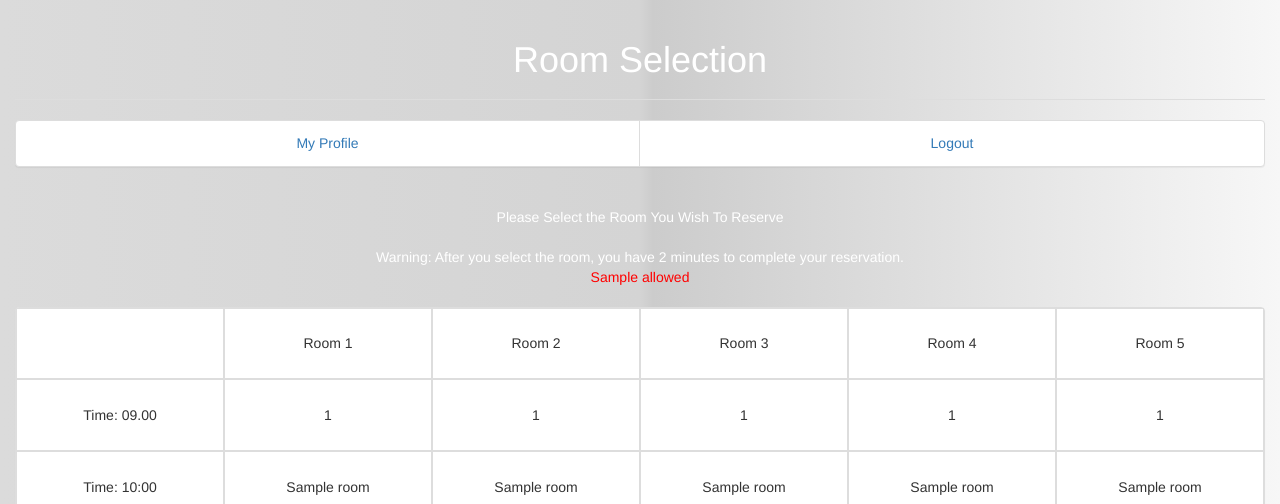
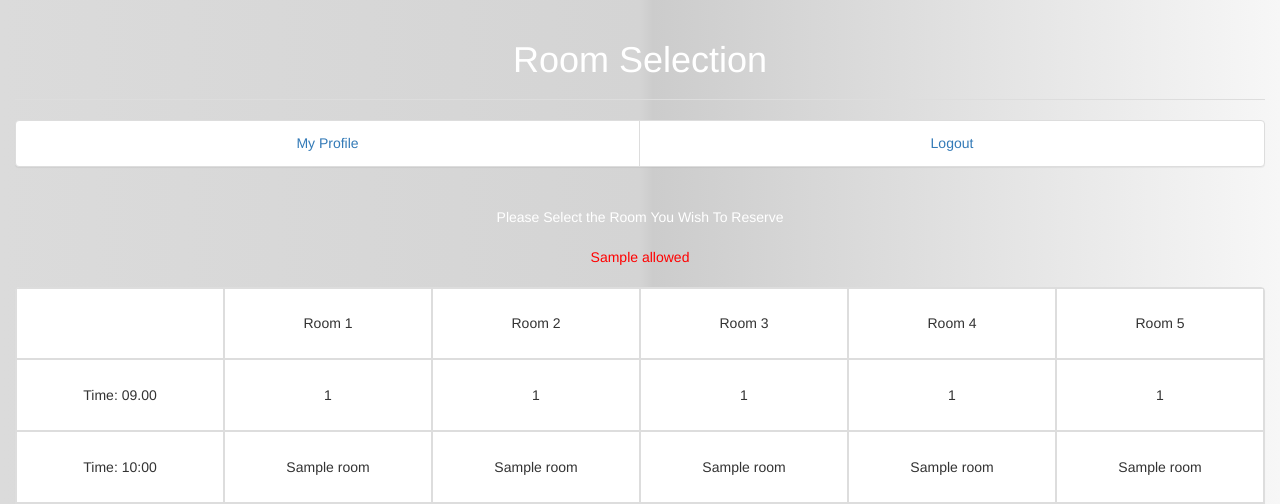
Before and after one commit to lancelafontaine/caproomster, a Flask app: template app/templates/add.html in a window 1280 px wide. Shown: the top 504 px of the page. Run offline with Flask 2, Linux system fonts and the light colour scheme; the visitor is signed in with stand-in values (Sample User, id 1); the template is opened without the code that fills it: most values are stand-ins (such as "Sample title", 1, 10 or a date in 2020).

Commit message:
2 minute Lock
2 minute Lock

```diff
--- a/app/templates/add.html
+++ b/app/templates/add.html
@@ -31,7 +31,6 @@
       <div id="textcolorcorrector" class="row-fluid">
         <div class="text-center">Please Select the Room You Wish To Reserve</div>
           <br>
-          <div class="text-center">Warning: After you select the room, you have 2 minutes to complete your reservation.</div>
           <div class="text-center" style="color:red;">{{ allowed }}</div>
       </div>
       <br>
@@ -210,7 +209,7 @@
         clearInterval(interval);
         s = 60;
         m = 1;
-        $(".defaultCountdown").html("02 : 00");
+        /*$(".defaultCountdown").html("02 : 00");
         interval = setInterval(function(){
           if(s == 0)
           {
@@ -239,7 +238,7 @@
             alert("You Ran Out Of Time!");
             $(".close").trigger('click');
           }
-        }, 1000);
+        }, 1000);*/
       });
       $(function(){
         $("#relax").mouseenter(function(){
--- a/app/templates/modal (1).html
+++ b/app/templates/modal (1).html
@@ -10,7 +10,7 @@
         <div id="rider" class="container-fluid">
           <div class="row-fluid">
             <h2>
-              <div class="defaultCountdown col-xs-offset-6 col-sm-offset-6 col-md-offset-6 col-lg-offset-6 col-xs-6 col-sm-6 col-md-6 col-lg-6 text-center divider-countDown">
+              <div class="col-xs-offset-6 col-sm-offset-6 col-md-offset-6 col-lg-offset-6 col-xs-6 col-sm-6 col-md-6 col-lg-6 text-center ">
               </div>
             </h2>
           </div>
@@ -26,7 +26,6 @@
                         <p style="color: #333; font-weight: bold;">If the room is not available, you can click on X to be on the waiting list.</p><br>
                         <p style="color: #333; font-weight: bold;">You can only reserve the room for 2 consecutive hours.</p><br>
                          <p style="color: #333; font-weight: bold;">If you choose a room that is unavailable you will be put to a waiting automatically</p><br>
-                        <p style="color: #333; font-weight: bold;"><font color="red">Warning: You have 2 minutes to complete the reservation</font> .</p>
                         <br>
                         <p style="color: #333; font-weight: bold;">Please enter a short description of your reservation.</p>
                         <input type="text" id="myText" name="description" value="" required>
--- a/app/templates/modal (2).html
+++ b/app/templates/modal (2).html
@@ -10,7 +10,7 @@
         <div id="rider" class="container-fluid">
           <div class="row-fluid">
             <h2>
-              <div class="defaultCountdown col-xs-offset-6 col-sm-offset-6 col-md-offset-6 col-lg-offset-6 col-xs-6 col-sm-6 col-md-6 col-lg-6 text-center divider-countDown">
+              <div class="col-xs-offset-6 col-sm-offset-6 col-md-offset-6 col-lg-offset-6 col-xs-6 col-sm-6 col-md-6 col-lg-6 text-center">
               </div>
             </h2>
           </div>
@@ -22,7 +22,6 @@
                         <p style="color: #333; font-weight: bold;">Please select the box next to the available time slots.</p><br>
                         <p style="color: #333; font-weight: bold;">If the room is not available, you can click on X to be on the waiting list.</p><br>
                         <p style="color: #333; font-weight: bold;">You can only reserve the room for 2 consecutive hours.</p><br>
-                        <p style="color: #333; font-weight: bold;"><font color="red">Warning: You have 2 minutes to complete the reservation</font> .</p>
                         <br>
                         <p style="color: #333; font-weight: bold;">Please enter a short description of your reservation.</p>
                         <input type="text" id="myText" name="description" value="" required>
--- a/app/templates/modal (3).html
+++ b/app/templates/modal (3).html
@@ -10,7 +10,7 @@
         <div id="rider" class="container-fluid">
           <div class="row-fluid">
             <h2>
-              <div class="defaultCountdown col-xs-offset-6 col-sm-offset-6 col-md-offset-6 col-lg-offset-6 col-xs-6 col-sm-6 col-md-6 col-lg-6 text-center divider-countDown">
+              <div class="col-xs-offset-6 col-sm-offset-6 col-md-offset-6 col-lg-offset-6 col-xs-6 col-sm-6 col-md-6 col-lg-6 text-center">
               </div>
             </h2>
           </div>
@@ -22,7 +22,6 @@
                         <p style="color: #333; font-weight: bold;">Please select the box next to the available time slots.</p><br>
                         <p style="color: #333; font-weight: bold;">If the room is not available, you can click on X to be on the waiting list.</p><br>
                         <p style="color: #333; font-weight: bold;">You can only reserve the room for 2 consecutive hours.</p><br>
-                        <p style="color: #333; font-weight: bold;"><font color="red">Warning: You have 2 minutes to complete the reservation</font> .</p>
                         <br>
                         <p style="color: #333; font-weight: bold;">Please enter a short description of your reservation.</p>
                         <input type="text" id="myText" name="description" value="" required>
--- a/app/templates/modal (4).html
+++ b/app/templates/modal (4).html
@@ -10,7 +10,7 @@
         <div id="rider" class="container-fluid">
           <div class="row-fluid">
             <h2>
-              <div class="defaultCountdown col-xs-offset-6 col-sm-offset-6 col-md-offset-6 col-lg-offset-6 col-xs-6 col-sm-6 col-md-6 col-lg-6 text-center divider-countDown">
+              <div class="col-xs-offset-6 col-sm-offset-6 col-md-offset-6 col-lg-offset-6 col-xs-6 col-sm-6 col-md-6 col-lg-6 text-center">
               </div>
             </h2>
           </div>
@@ -22,7 +22,6 @@
                         <p style="color: #333; font-weight: bold;">Please select the box next to the available time slots.</p><br>
                         <p style="color: #333; font-weight: bold;">If the room is not available, you can click on X to be on the waiting list.</p><br>
                         <p style="color: #333; font-weight: bold;">You can only reserve the room for 2 consecutive hours.</p><br>
-                        <p style="color: #333; font-weight: bold;"><font color="red">Warning: You have 2 minutes to complete the reservation</font> .</p>
                         <br>
                         <p style="color: #333; font-weight: bold;">Please enter a short description of your reservation.</p>
                         <input type="text" id="myText" name="description" value="" required>
--- a/app/templates/modal (5).html
+++ b/app/templates/modal (5).html
@@ -10,7 +10,7 @@
         <div id="rider" class="container-fluid">
           <div class="row-fluid">
             <h2>
-              <div class="defaultCountdown col-xs-offset-6 col-sm-offset-6 col-md-offset-6 col-lg-offset-6 col-xs-6 col-sm-6 col-md-6 col-lg-6 text-center divider-countDown">
+              <div class="col-xs-offset-6 col-sm-offset-6 col-md-offset-6 col-lg-offset-6 col-xs-6 col-sm-6 col-md-6 col-lg-6 text-center">
               </div>
             </h2>
           </div>
@@ -22,7 +22,6 @@
                         <p style="color: #333; font-weight: bold;">Please select the box next to the available time slots.</p><br>
                         <p style="color: #333; font-weight: bold;">If the room is not available, you can click on X to be on the waiting list.</p><br>
                         <p style="color: #333; font-weight: bold;">You can only reserve the room for 2 consecutive hours.</p><br>
-                        <p style="color: #333; font-weight: bold;"><font color="red">Warning: You have 2 minutes to complete the reservation</font> .</p>
                         <br>
                         <p style="color: #333; font-weight: bold;">Please enter a short description of your reservation.</p>
                         <input type="text" id="myText" name="description" value="" required>
```
Also changed, not shown: app/templates/index.html (+2 -33 lines), app/templates/modify.html (+0 -39 lines).
